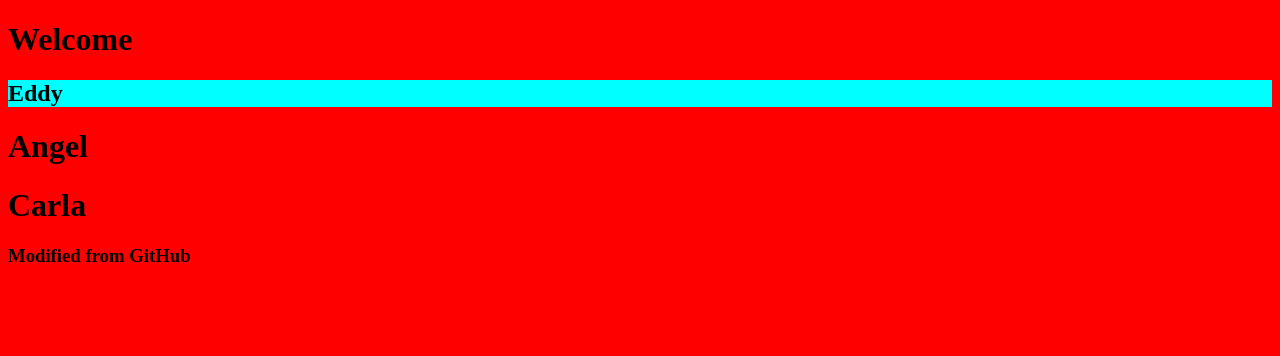
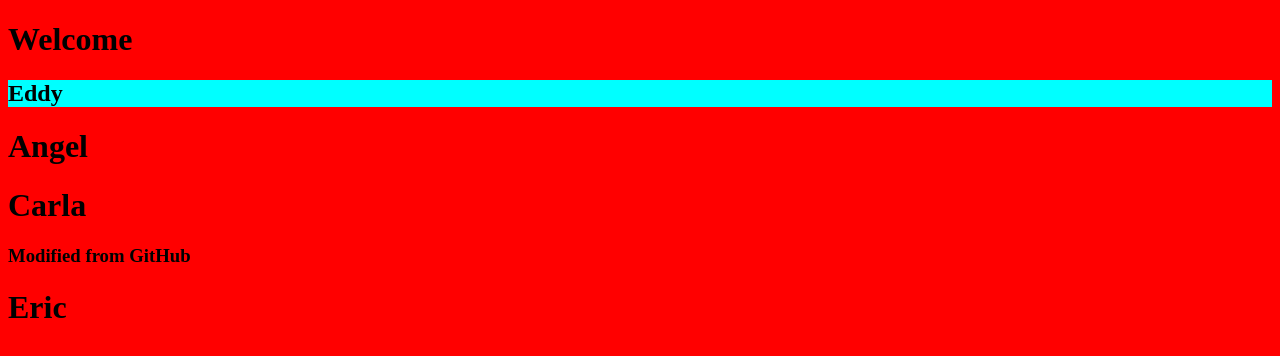
Before and after one commit to mobiobi/gitboot, a plain HTML site: page index.html in a window 1280 px wide. Drawn offline with Linux system fonts and the light colour scheme.

Commit message:
Eric changes

```diff
--- a/index.html
+++ b/index.html
@@ -13,6 +13,7 @@
         <h1>Angel</h1>
         <h1>Carla</h1>
         <h3>Modified from GitHub</h3>
+        <h1>Eric</h1>
     </div>
 </body>
 </html>
```
